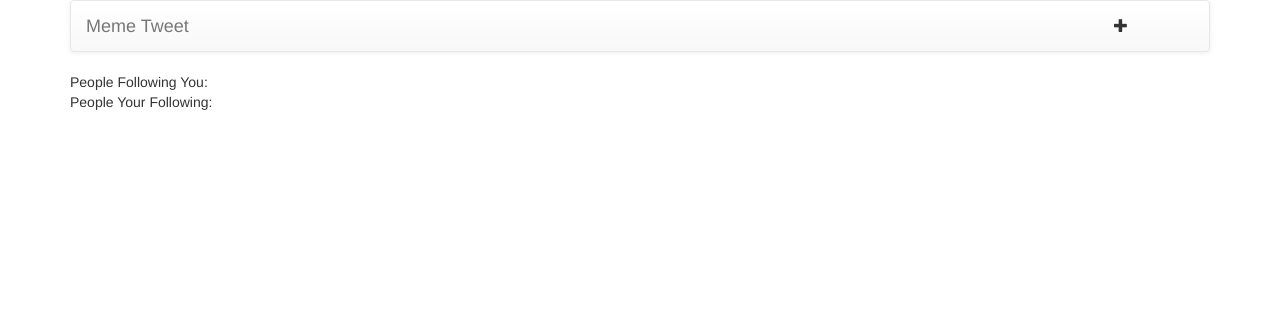
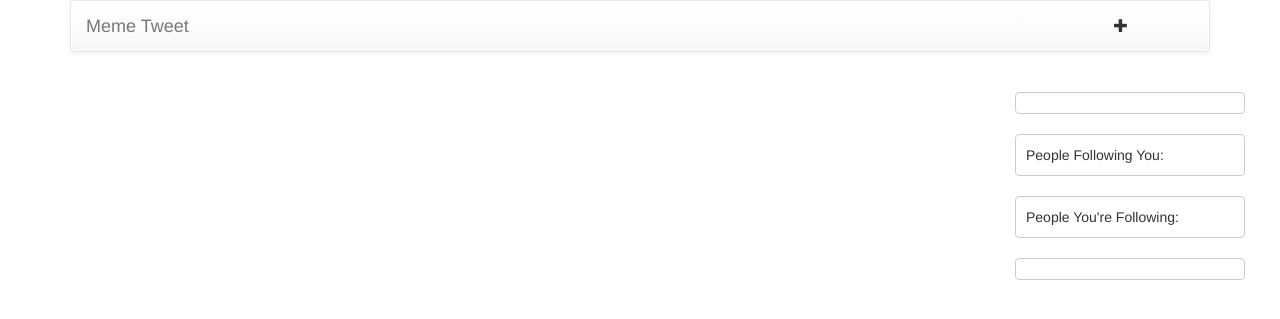
Before and after one commit to YanrongWo/Memetweet, a Flask app: template templates/users.html in a window 1280 px wide. Shown: the top 319 px of the page. Run offline with Flask 2, Linux system fonts and the light colour scheme; the template is opened without the code that fills it, so the values that code supplies are empty; parts of the project's set-up code (start-up, migrations or seed data) failed here and were passed over; some libraries are stand-ins or nearby versions.

Commit message:
moved user info sidebar to right

```diff
--- /dev/null
+++ b/static/users.css
@@ -0,0 +1,19 @@
+.info{
+	border: 1px solid #ccc;
+    border-radius: 4px;
+    margin: 20px;
+    display: block;
+    position: relative;
+    padding: 10px;
+}
+
+.infocontainer{
+	width: 300px;
+    position: relative;
+    float: right;
+    margin: 0;
+}
+
+#infoname{
+	font-size: 20px;
+}
--- a/templates/users.html
+++ b/templates/users.html
@@ -1,12 +1,17 @@
 {% extends "memetweet.html" %}
 
+{% block links %}
+	{{super()}}
+	<link rel='stylesheet' href='{{ url_for("static", filename="users.css") }}'>
+{% endblock %}
+
 {% block users %}
-<div class = "container">
+<div class = "container infocontainer">
 	<div class="mysidebar">
-          <ul class="nav nav-sidebar">
+          <ul class="nav nav-sidebar info">
           	<div>
 	            {% for n in usernames %}
-	            <li>
+	            <li id='infoname'>
 				{{n}}
 			    </li>
 			{% endfor %}
@@ -28,8 +33,7 @@
 			</div>
           </ul>
 
-
-          <ul class="nav nav-sidebar">
+          <ul class="nav nav-sidebar info">
              People Following You:
              <div style = "height: 100px overflow-y: scroll">
                 {% for n in followers %}
@@ -41,10 +45,8 @@
              </div>
           </ul>
 
-
-
-          <ul class="nav nav-sidebar">
-			 People Your Following:
+          <ul class="nav nav-sidebar info">
+			 People You're Following:
              <div style = "height: 100px overflow-y: scroll">
 				{% for n in followees %}
                 {% set urlname = '/users/' + n.id + '/' %}
@@ -55,7 +57,7 @@
              </div>
           </ul>
 
-          <ul class="nav nav-sidebar">
+          <ul class="nav nav-sidebar info">
 			 <div id = 'admin'>
 			 	{% if ratings %}
 			 	{% for n in ratings %}
@@ -64,13 +66,12 @@
 			    {{n.avg}}
 			    </li>
 				{% endfor %}
+				{% endif %}
 			 </div>
           </ul>
 		  {% if loggedin %}
-          <ul class="nav nav-sidebar">
+          <ul class="nav nav-sidebar info">
 			 <div id = 'adminrating'>
-			 	{% for n in usernames %}
-			 	{% set admin = n %}
 		        <div>Rate This Admin:</div>
 	        	<div>
 	            	<div id = "ratings" class="btn-group" data-toggle="buttons">
@@ -92,8 +93,6 @@
 	            	</div>
 	        	</div>
 	    	</div>
-			    	{% endfor %}
-			    	{% endif %}
 	    	{% endif %}
 		</div>
     </ul>
```
Lines whose indentation alone changed are shown as unchanged.
